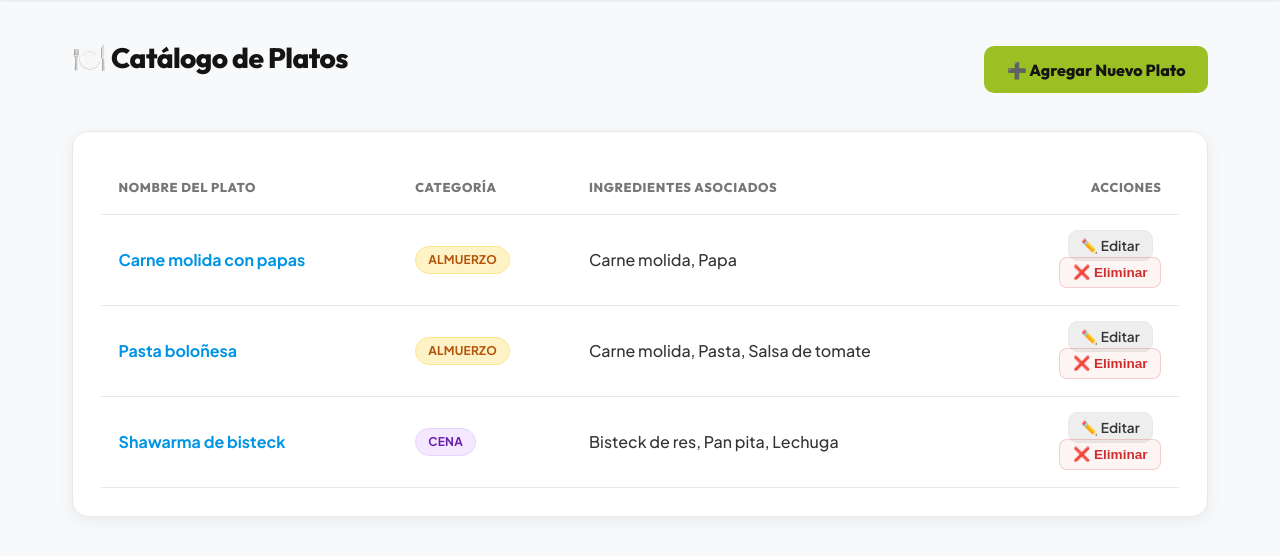
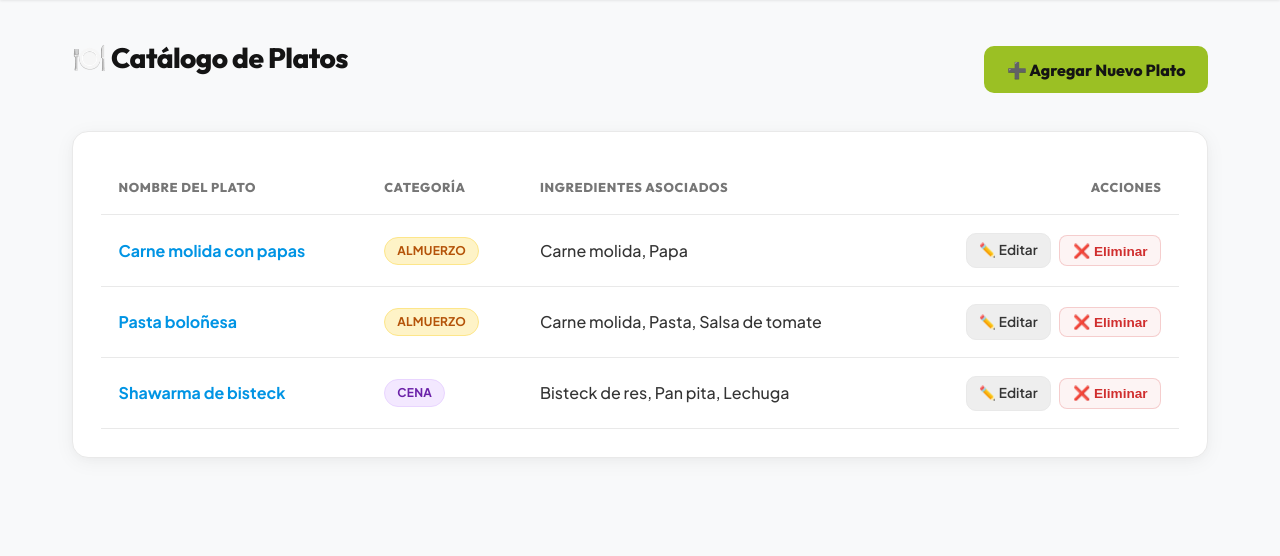
Before and after one commit to DixonGarcia/daily_meals, a Rails app: page /dishes in a window 1280 px wide. Shown: the part 70-626 px from the top of the page. Run offline with Rails 7, Linux system fonts and the light colour scheme; data comes from the database, SQL or seed files in the repository.

Commit message:
style: wrap table actions in inline-flex container to prevent vertical stacking and overlapping

```diff
--- a/app/views/dishes/index.html.erb
+++ b/app/views/dishes/index.html.erb
@@ -40,8 +40,10 @@
               <%= dish.ingredients.map(&:name).join(', ').presence || t('meal_plans.index.none') %>
             </td>
             <td style="text-align: right;">
-              <a href="<%= edit_dish_path(dish) %>" class="btn-secondary" style="font-size: 0.85rem; padding: 0.4rem 0.8rem; margin-right: 0.5rem;"><%= t('dishes.index.actions.edit') %></a>
-              <%= button_to t('dishes.index.actions.delete'), dish_path(dish), method: :delete, data: { confirm: t('dishes.index.actions.confirm_delete') }, class: 'btn-danger', style: 'display: inline-block; padding: 0.4rem 0.8rem; font-size: 0.85rem;' %>
+              <div style="display: inline-flex; align-items: center; justify-content: flex-end; gap: 0.5rem;">
+                <a href="<%= edit_dish_path(dish) %>" class="btn-secondary" style="font-size: 0.85rem; padding: 0.4rem 0.8rem;"><%= t('dishes.index.actions.edit') %></a>
+                <%= button_to t('dishes.index.actions.delete'), dish_path(dish), method: :delete, data: { confirm: t('dishes.index.actions.confirm_delete') }, class: 'btn-danger', style: 'padding: 0.4rem 0.8rem; font-size: 0.85rem;' %>
+              </div>
             </td>
           </tr>
         <% end %>
--- a/app/views/ingredients/index.html.erb
+++ b/app/views/ingredients/index.html.erb
@@ -24,8 +24,10 @@
               <%= t("ingredients.sections.#{section_key}", default: ingredient.supermarket_section) %>
             </td>
             <td style="text-align: right;">
-              <a href="<%= edit_ingredient_path(ingredient) %>" class="btn-secondary" style="font-size: 0.85rem; padding: 0.4rem 0.8rem; margin-right: 0.5rem;"><%= t('ingredients.index.actions.edit') %></a>
-              <%= button_to t('ingredients.index.actions.delete'), ingredient_path(ingredient), method: :delete, data: { confirm: t('ingredients.index.actions.confirm_delete') }, class: 'btn-danger', style: 'display: inline-block; padding: 0.4rem 0.8rem; font-size: 0.85rem;' %>
+              <div style="display: inline-flex; align-items: center; justify-content: flex-end; gap: 0.5rem;">
+                <a href="<%= edit_ingredient_path(ingredient) %>" class="btn-secondary" style="font-size: 0.85rem; padding: 0.4rem 0.8rem;"><%= t('ingredients.index.actions.edit') %></a>
+                <%= button_to t('ingredients.index.actions.delete'), ingredient_path(ingredient), method: :delete, data: { confirm: t('ingredients.index.actions.confirm_delete') }, class: 'btn-danger', style: 'padding: 0.4rem 0.8rem; font-size: 0.85rem;' %>
+              </div>
             </td>
           </tr>
         <% end %>
```
